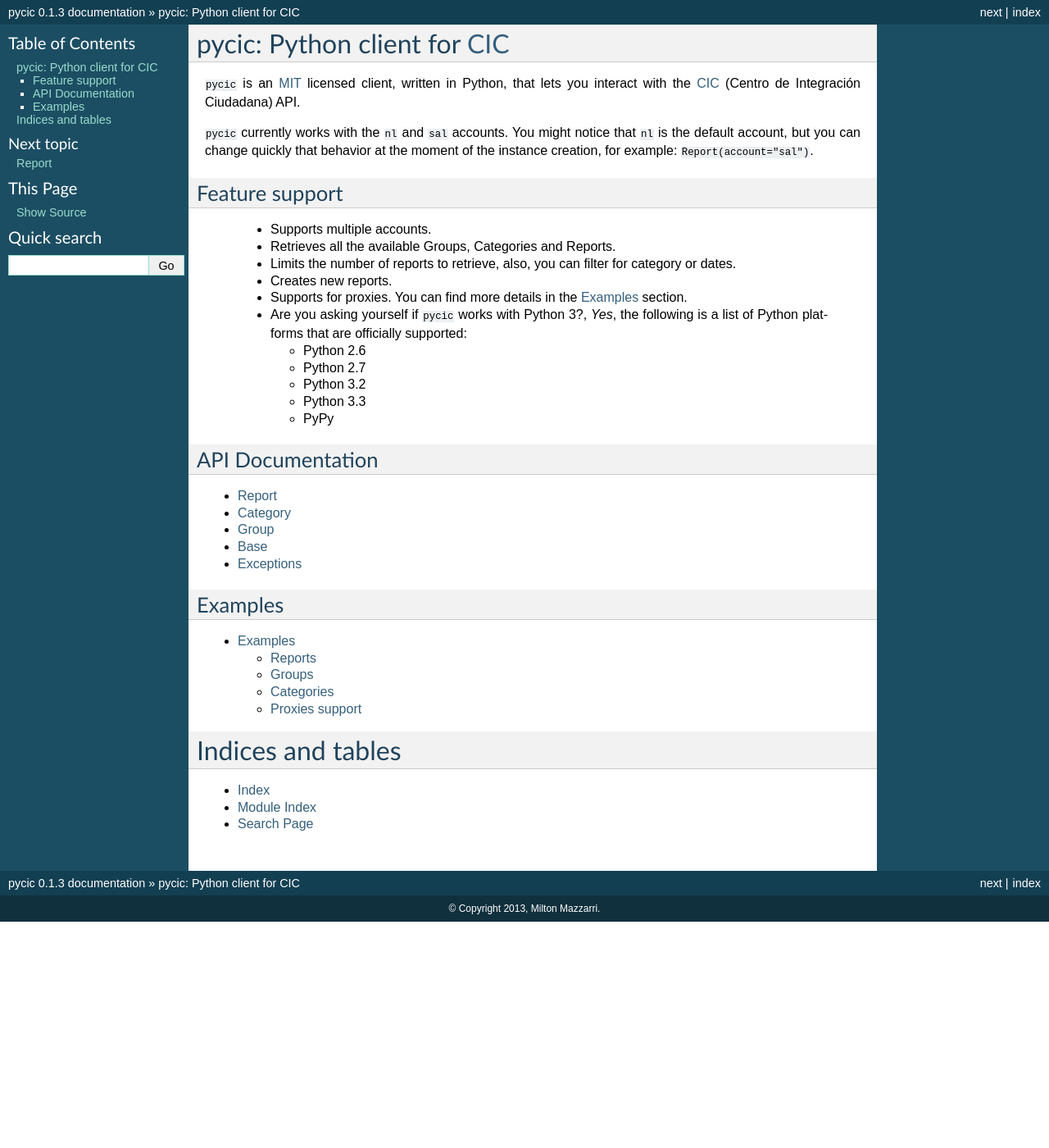
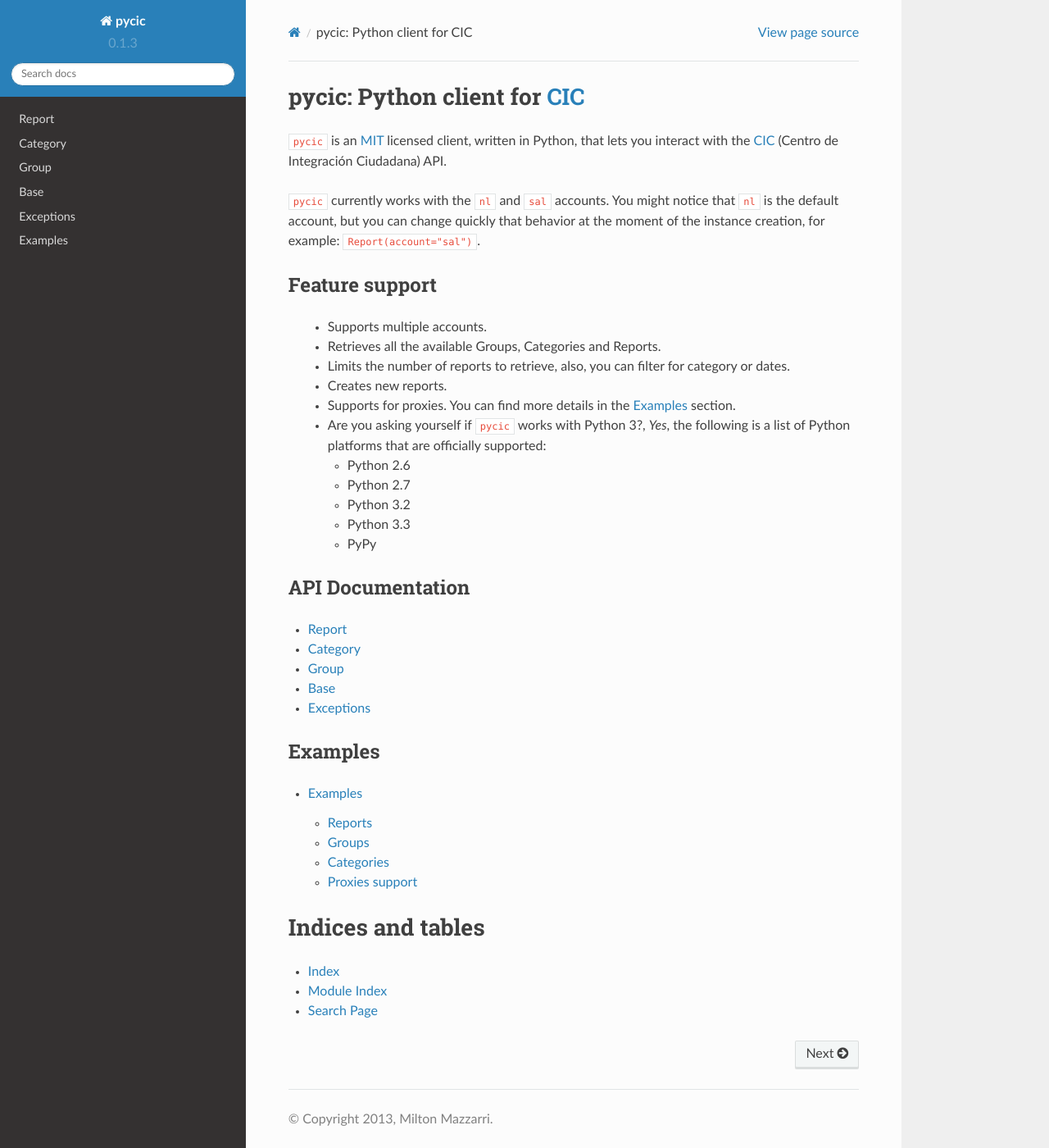
Before and after one commit to milmazz/pycic, a Sphinx documentation site: the page built from docs/index.rst, in a window 1280 px wide and 1400 px high. Shown: the whole window at 82% size. Built offline with Sphinx 7.4.7 and the Read the Docs theme 2.0.0, drawn with Linux system fonts in a browser that asks for light colours; the version number is read from the project's files by our own code; some of the changed lines change nothing that is shown.

Commit message:
Added support for sphinx_rtd_theme in docs

```diff
--- a/docs/conf.py
+++ b/docs/conf.py
@@ -14,6 +14,11 @@
 
 import sys
 import os
+
+try:
+    import sphinx_rtd_theme
+except ImportError:
+    sphinx_rtd_theme = None
 
 # If extensions (or modules to document with autodoc) are in another directory,
 # add these directories to sys.path here. If the directory is relative to the
@@ -113,7 +118,11 @@
 
 # The theme to use for HTML and HTML Help pages.  See the documentation for
 # a list of builtin themes.
-html_theme = 'default'
+if sphinx_rtd_theme:
+    html_theme = 'sphinx_rtd_theme'
+    html_theme_path = [sphinx_rtd_theme.get_html_theme_path()]
+else:
+    html_theme = 'default'
 
 # Theme options are theme-specific and customize the look and feel of a theme
 # further.  For a list of options available for each theme, see the
```
